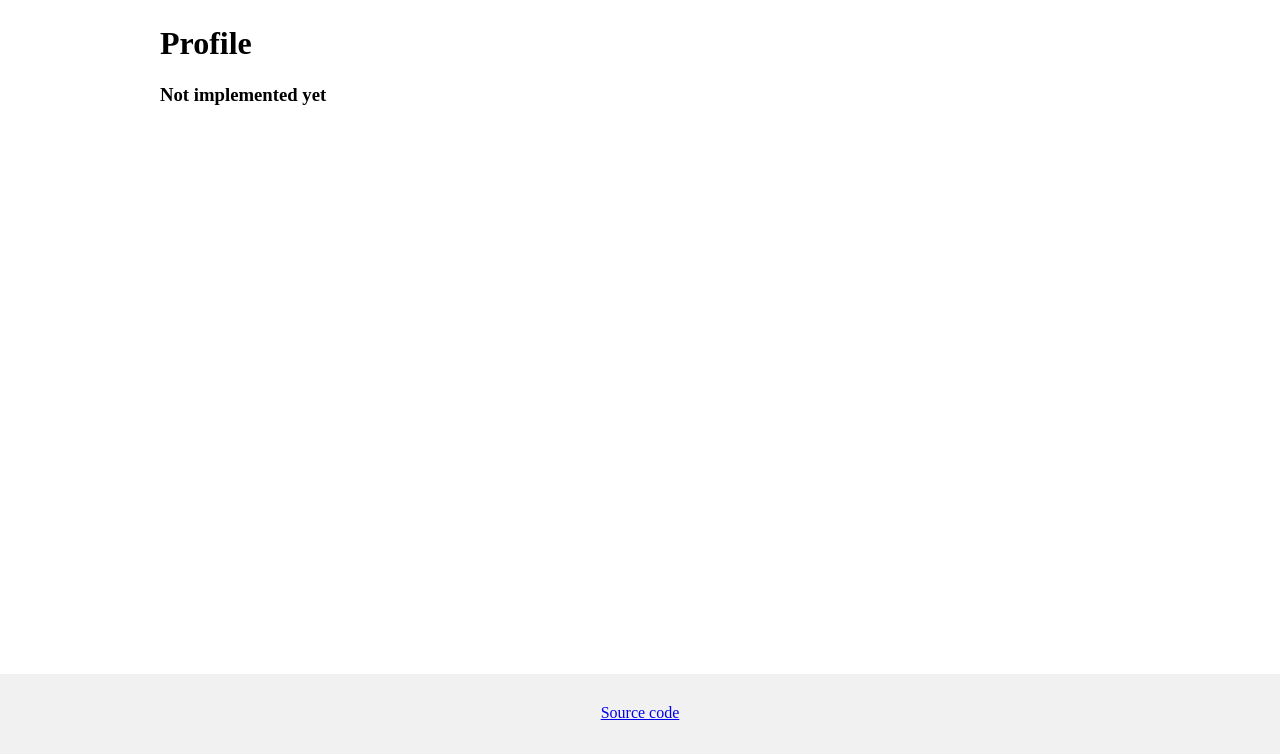
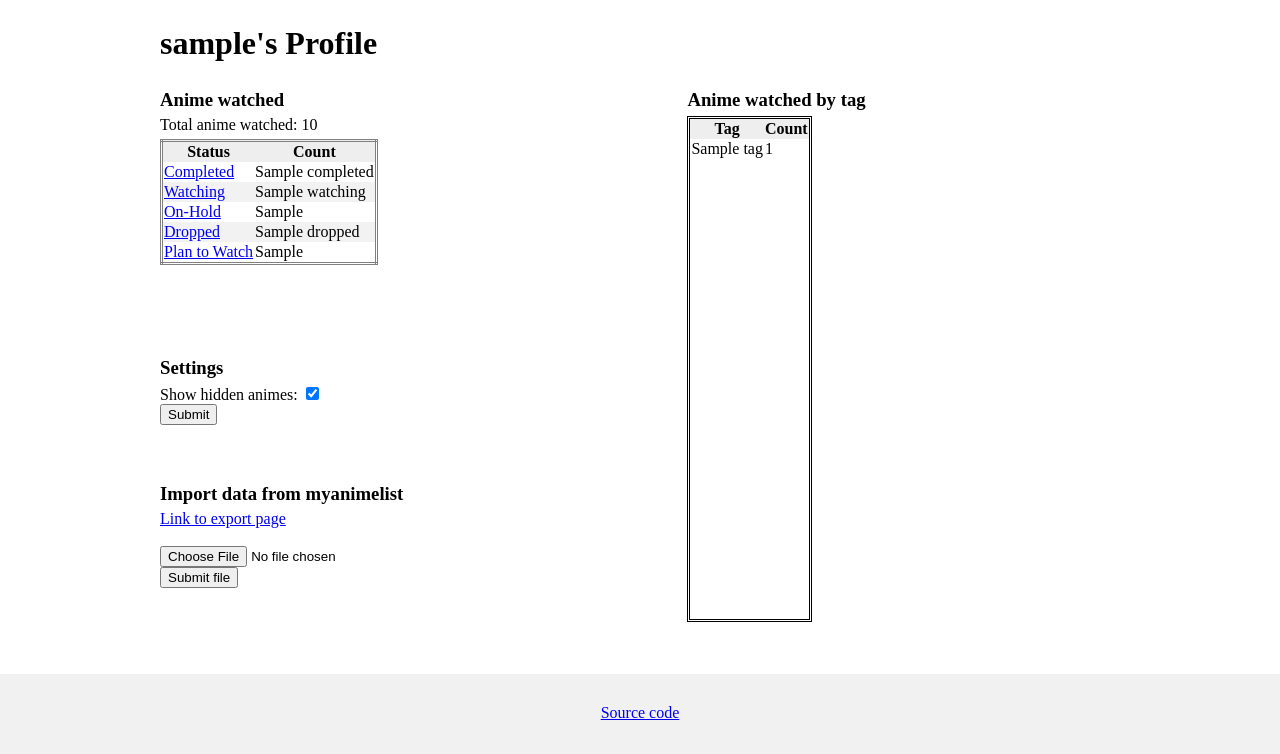
Before and after one commit to bntti/animelist, a Flask app: template templates/profile.html in a window 1280 px wide. Shown: the part 46-800 px from the top of the page. Run offline with Flask 2, Linux system fonts and the light colour scheme; the visitor is signed in with stand-in values (Sample User, id 1); the template is opened without the code that fills it: most values are stand-ins (such as "Sample title", 1, 10 or a date in 2020).

Commit message:
Add profile page

```diff
--- /dev/null
+++ b/static/profile.css
@@ -0,0 +1,57 @@
+tr:nth-child(even) {
+  background-color: #f2f2f2;
+}
+
+h3 {
+  margin-bottom: 5px;
+  margin-top: 5px;
+}
+
+p {
+  margin-top: 5px;
+  margin-bottom: 5px;
+}
+
+.grid-container {
+  display: grid;
+  gap: 20px;
+  grid-template-areas:
+    "counts tag_counts"
+    "counts tag_counts"
+    "settings tag_counts"
+    "import tag_counts";
+}
+
+.counts {
+  grid-area: counts;
+}
+.tag_counts {
+  grid-area: tag_counts;
+}
+.settings {
+  grid-area: settings;
+}
+.import {
+  grid-area: import;
+}
+
+.tableFixHead {
+  overflow-y: auto;
+  height: 500px;
+  width: fit-content;
+  border: double;
+}
+
+.tableFixHead thead th {
+  position: sticky;
+  top: 0;
+  z-index: 1;
+}
+
+th {
+  background: #eee;
+}
+
+table {
+  border-collapse: collapse;
+}
--- a/templates/profile.html
+++ b/templates/profile.html
@@ -1,8 +1,93 @@
 {% extends "layout.html" %}
-{% block title %}Profile{% endblock %}
+{% block title %}{{session.username}}'s Profile{% endblock %}
+{% block stylesheet %}
+<link rel="stylesheet" href="/static/profile.css">
+{% endblock %}
+
 {% block content %}
 
-<h1>Profile</h1>
-<h3>Not implemented yet</h3>
+<h1>{{session.username}}'s Profile</h1>
+
+<div class="grid-container">
+    <div class="counts">
+        <h3>Anime watched</h3>
+        <p>Total anime watched: {{counts.total}}</p>
+        <table style="border-style: double; ">
+            <thead>
+                <th>Status</th>
+                <th>Count</th>
+            </thead>
+            <tbody>
+                <tr>
+                    <td><a href="/list?status=Completed">Completed</a></td>
+                    <td>{{counts.completed}}</td>
+                </tr>
+                <tr>
+                    <td><a href="/list?status=Watching">Watching</a></td>
+                    <td>{{counts.watching}}</td>
+                </tr>
+                <tr>
+                    <td><a href="/list?status=On-Hold">On-Hold</a></td>
+                    <td>{{counts.on_hold}}</td>
+                </tr>
+                <tr>
+                    <td><a href="/list?status=Dropped">Dropped</a></td>
+                    <td>{{counts.dropped}}</td>
+                </tr>
+                <tr>
+                    <td><a href="/list?status=Plan%20to%20Watch">Plan to Watch</a></td>
+                    <td>{{counts.plan_to_watch}}</td>
+                </tr>
+            </tbody>
+        </table>
+    </div>
+    <div class="tag_counts">
+        <h3>Anime watched by tag</h3>
+        {% if tag_counts %}
+        <div class="tableFixHead">
+            <table>
+                <thead>
+                    <tr>
+                        <th>Tag</th>
+                        <th>Count</th>
+                    </tr>
+                </thead>
+                <tbody>
+                    {% for tag, count in tag_counts %}
+                    <tr>
+                        <td>{{tag}}</td>
+                        <td>{{count}}</td>
+                    </tr>
+                    {% endfor %}
+                </tbody>
+            </table>
+        </div>
+        {% else %}
+        <p>No animes in list</p>
+        {% endif %}
+    </div>
+    <div class="settings">
+        <h3>Settings</h3>
+        <form method="POST">
+            <label for="show hidden">Show hidden animes:</label>
+            <input id="show hidden" type="checkbox" name="show hidden" {% if session.show_hidden %} checked {% endif %}>
+            <input type="hidden" name="csrf_token" value="{{session.csrf_token}}">
+            <br />
+            <input type="submit" value="Submit">
+        </form>
+    </div>
+    <div class="import">
+        <form method="POST" enctype="multipart/form-data">
+            <h3>Import data from myanimelist</h3>
+            <a href="https://myanimelist.net/panel.php?go=export">Link to export page</a>
+            <br />
+            <br />
+            <input type="file" name="mal_import" accept=".xml">
+            <br />
+            <input type="hidden" name="csrf_token" value="{{session.csrf_token}}" />
+            <input type="submit" value="Submit file" />
+        </form>
+    </div>
+</div>
 
 {% endblock %}
```
Also changed, not shown: anime_service.py (+21 -21 lines), database.py (+6 -1 lines), init_db.py (+8 -4 lines), list_service.py (+26 -0 lines), routes.py (+26 -10 lines), schema.sql (+7 -1 lines), templates/list.html (+0 -9 lines), user_service.py (+21 -7 lines).
